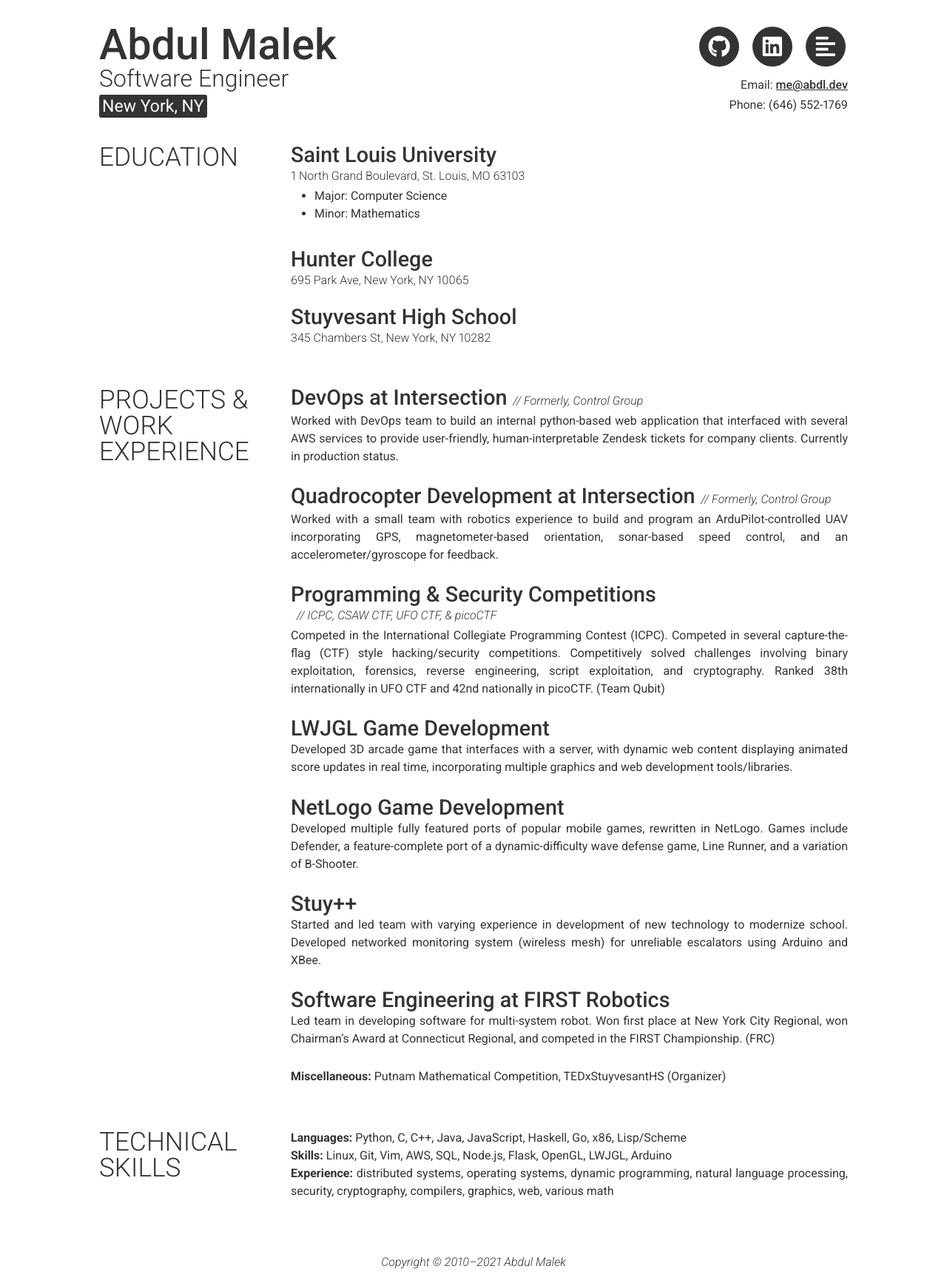
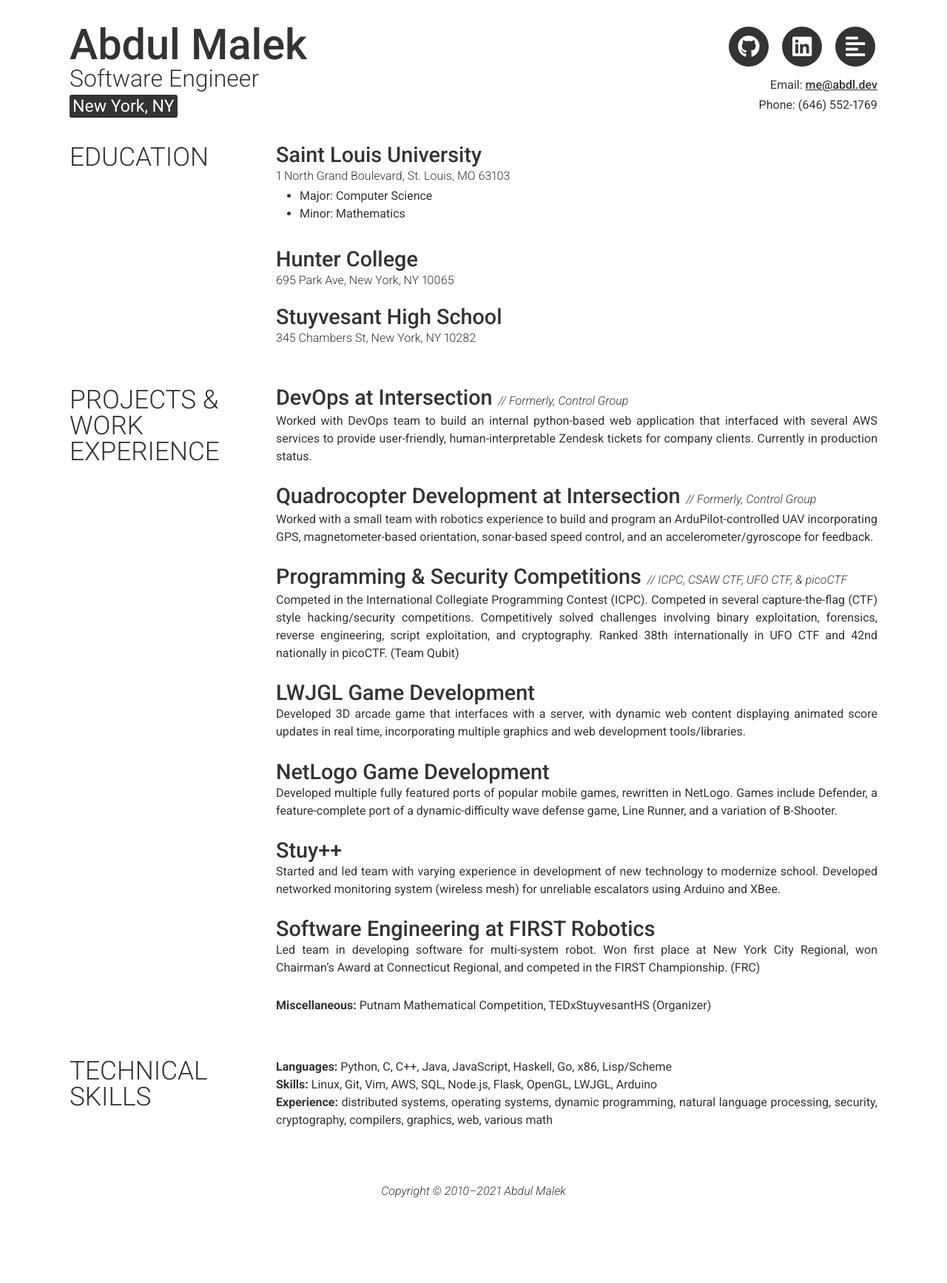
Before and after one commit to abdl-dev/abdl-dev.github.io, a Jekyll site: the page built from index.md, in a window 1280 px wide. Shown: the whole page at 74% size. Built offline with Jekyll 4.4.1, drawn with Linux system fonts in a browser that asks for light colours; after the commit the page ends 1638 px from its top, so only the background shows below that.

Commit message:
change max-widths across all containers

```diff
--- a/_config.yml
+++ b/_config.yml
@@ -107,6 +107,7 @@
         language processing, security, cryptography, compilers, graphics, web, various math
 
 # TODO
+# - fix messy a.html link handling
 # - Change all double quotes to single quotes
 # - remove unnecessary Liquid strips
 # - separate light and dark css into named sections
@@ -120,3 +121,4 @@
 # - figure out how to do axis text for contact info
 # - fix email underline
 # - look at benkurtovic.com to see if I wanna include any elements (such as copyright)
+# - do separate branch that is bootstrap-free
--- a/_includes/header.html
+++ b/_includes/header.html
@@ -1,29 +1,29 @@
 <div class="container header-container">
     <div class="row">
-        <div class="col-12 col-md-8 header-left">
+        <div class="col-12 col-md-7 header-left">
           <h1>{{ site.name }}</h1>
           <h3>{{ site.title }}</h3>
     	  <h5><mark>{{ site.location }}</mark></h5>
         </div>
-        <div class="col-12 col-md-4 header-right">
+        <div class="col-12 col-md-5 header-right">
           <ul class="icons no-print">
             {%- if site.github-username -%}
               <li>
-                <a target="_self" href='https://github.com/{{ site.github-username }}' class="button button--sacnite button--round-l">
+                <a target="_blank" href='https://github.com/{{ site.github-username }}' class="button button--sacnite button--round-l">
                   <i class="fab fa-github" title="GitHub"></i>
                 </a>
               </li>
             {%- endif -%}
             {%- if site.linkedin-username -%}
               <li>
-                <a target="_self" href='https://www.linkedin.com/in/{{ site.linkedin-username }}' class="button button--sacnite button--round-l">
+                <a target="_blank" href='https://www.linkedin.com/in/{{ site.linkedin-username }}' class="button button--sacnite button--round-l">
                   <i class="fab fa-linkedin" title="LinkedIn"></i>
                 </a>
               </li>
             {%- endif -%}
             {%- if site.resume-link -%}
               <li>
-                <a target="_self" href='{{ site.resume-link }}' class="button button--sacnite button--round-l">
+                <a target="_blank" href='{{ site.resume-link }}' class="button button--sacnite button--round-l">
                   <i class="fas fa-align-left" title="Résumé"></i>
                 </a>
               </li>
@@ -40,11 +40,6 @@
               {{ site.phone_title | default: "Phone" }}: {{ site.phone | escape }}
             </p>
           {%- endif -%}
-          {%- if site.website -%}
-            <p>
-              {{ site.website_title | default: "Web" }}: {%- include a.html href=site.website -%}{{ site.website | escape }}</a>
-            </p>
-          {%- endif -%}
         </div>
     </div>
 </div>
--- a/_includes/section-list.html
+++ b/_includes/section-list.html
@@ -12,6 +12,7 @@
           {%- if item.link -%}
             {%- include a.html href=item.link class="link" -%}
               {%- if item.link_text -%}{{ item.link_text }}{%- else -%}{{ item.link }}{%- endif -%}
+            </a>
           {%- endif -%}
         </div>
         <div class="content">
--- a/_layouts/index.html
+++ b/_layouts/index.html
@@ -10,7 +10,6 @@
 	{% endif %}
 		{%- include header.html -%}
 		<main>
-			<div class="wrapper">
 			{% for section in site.content %}
 			<div class="container {{ section.layout }}-container">
 				<div class="row">
@@ -21,7 +20,6 @@
 				</div>
 			</div>
 			{% endfor %}
-			</div>
 		</main>
 		{%- include footer.html -%}
 	</body>
--- a/_sass/base.scss
+++ b/_sass/base.scss
@@ -1,5 +1,5 @@
 @import url(https://use.fontawesome.com/releases/v5.15.3/css/all.css);
-@import url(https://cdn.jsdelivr.net/npm/bootstrap@5.0.0-beta3/dist/css/bootstrap.css);
+@import url(https://cdn.jsdelivr.net/npm/bootstrap@5.0.0-beta3/dist/css/bootstrap.min.css);
 @import url(https://fonts.googleapis.com/css2?family=Roboto:ital,wght@0,100;0,300;0,400;0,500;0,700;1,100;1,300;1,400;1,500;1,700);
 
 button, input[type="button"], input[type="reset"], input[type="submit"] {
@@ -102,14 +102,6 @@
   margin: 0;
   max-width: 100%; }
 
-html {
-  box-sizing: border-box; }
-
-*,
-*::after,
-*::before {
-  box-sizing: inherit; }
-
 .btn {
   border: none;
   font-family: inherit;
@@ -154,8 +146,8 @@
   text-align: center; }
 
 .container {
- margin-bottom: 2rem;
- padding: 0% 5%;
+	margin-bottom: 2rem;
+	padding: 0rem 1.5rem;
 
   @media print {
     margin-top: 20px;
--- a/_sass/main.scss
+++ b/_sass/main.scss
@@ -158,3 +158,7 @@
 	font-style: italic;
 	margin-left: 0.5rem;
 }
+
+.container-xxl, .container-xl, .container-lg, .container-md, .container-sm, .container {
+	max-width: 1140px;
+}
```
Lines whose indentation alone changed are shown as unchanged.
